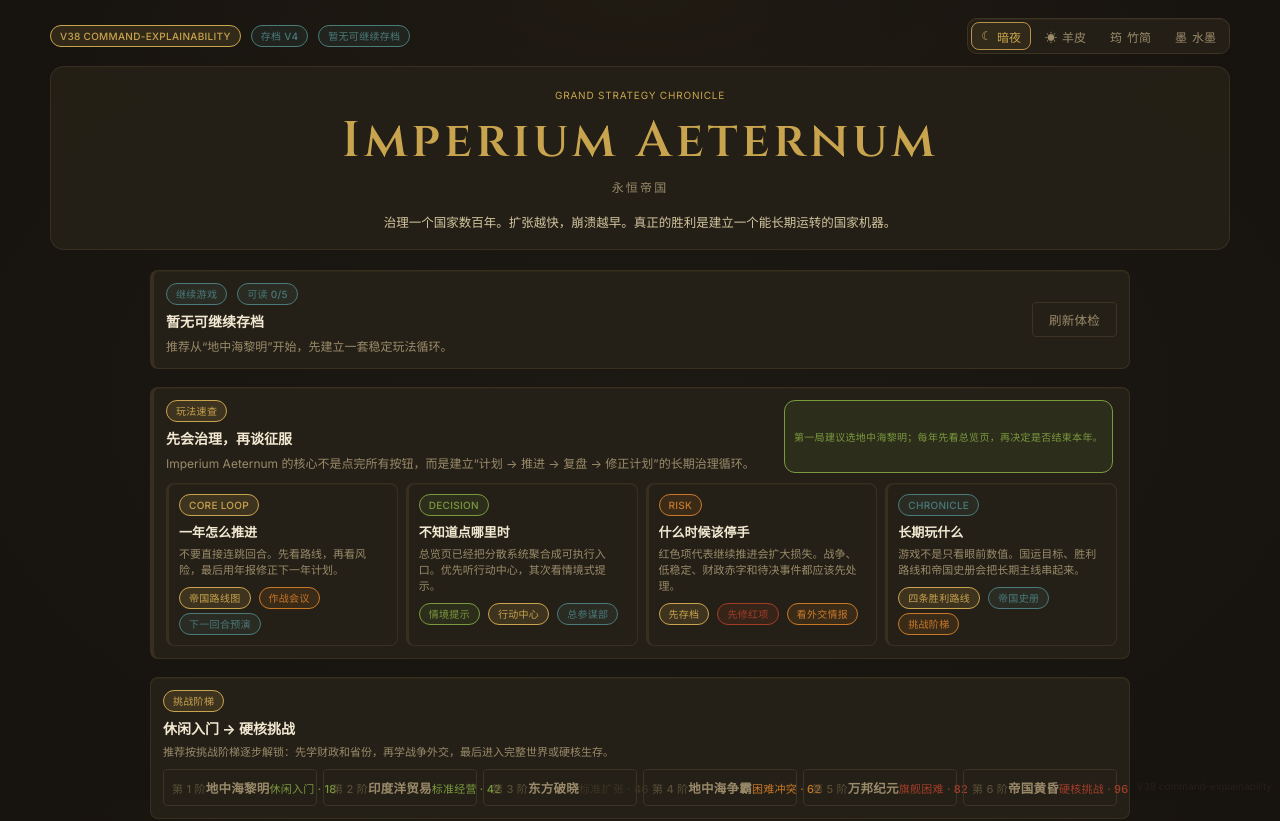
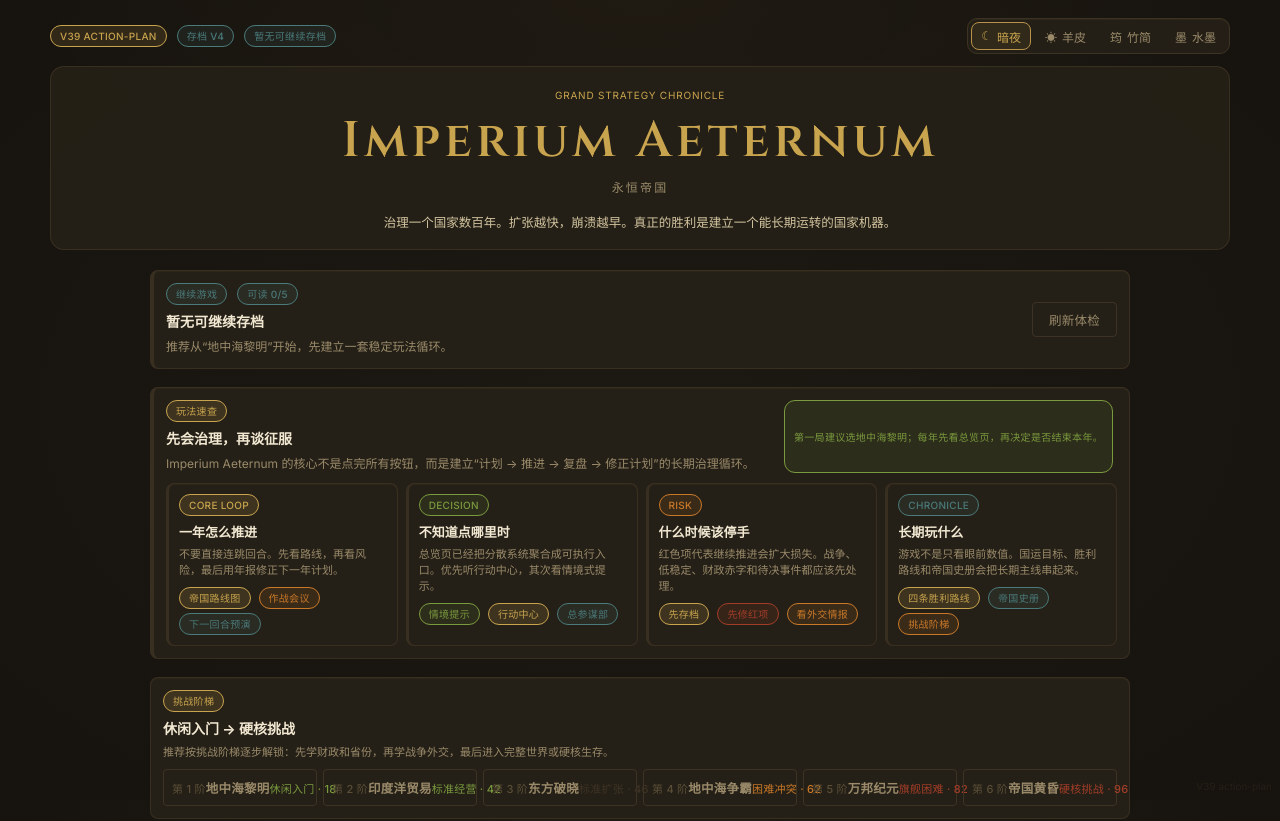
Before and after one commit to Lunora-Gather/Imperium-Aeternum, a React (Vite) app: page / in a window 1280 px wide. Shown: the top 821 px of the page. Built offline with nearby package versions, Linux system fonts and the light colour scheme.

Commit message:
V39 update build marker

```diff
--- a/src/buildInfo.ts
+++ b/src/buildInfo.ts
@@ -1 +1 @@
-export const BUILD_MARK = 'V38 command-explainability';
+export const BUILD_MARK = 'V39 action-plan';
```
